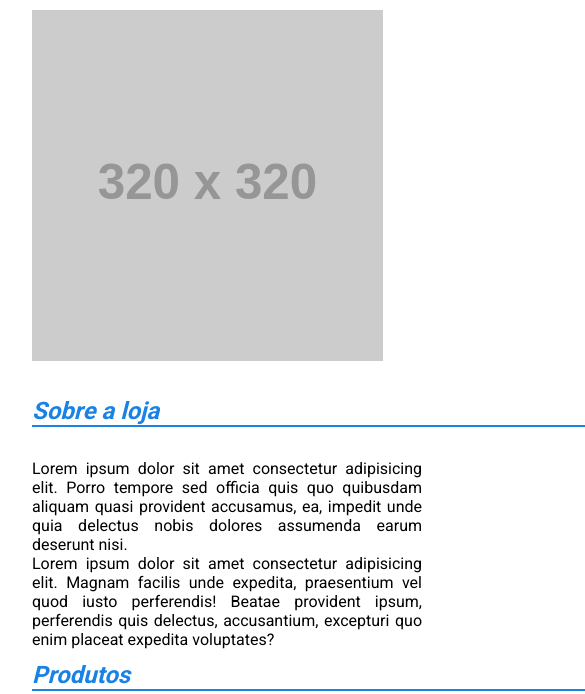
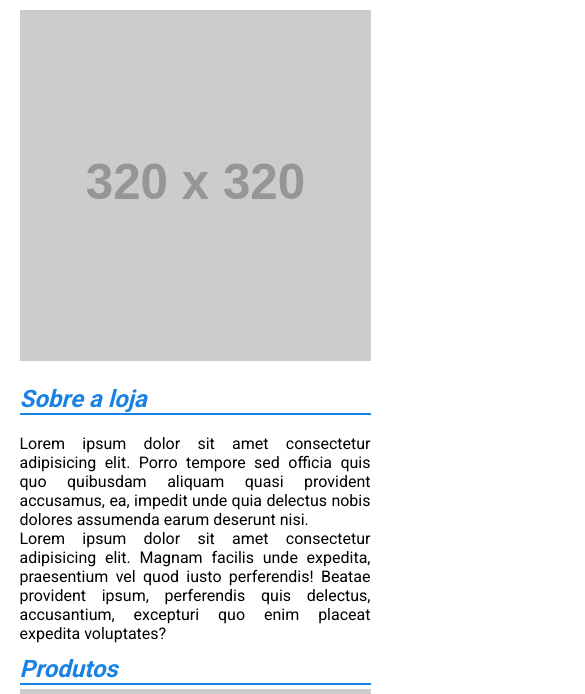
Before and after one commit to Gustavogdcosta/Ebac-exercicio11, a plain HTML site: page index.html in a window 390 px wide. Shown: the part 73-767 px from the top of the page, 585 px wide, since content can reach past the window. Drawn offline with Linux system fonts and the light colour scheme; placeholder pictures from the web are drawn by us.

Commit message:
ajustando textos e margens

```diff
--- a/main.css
+++ b/main.css
@@ -44,6 +44,10 @@ header h1 {
 
 .about div {
     margin-left: 80px;
+}
+
+.about p{
+    text-align: justify;
 }
 
 .about div h2 {
@@ -93,7 +97,8 @@ header h1 {
 @media screen and (max-width: 640px) {
 
     .container {
-        width: 640px;
+        width: 100%;
+        max-width: 640px;
         margin: 0 auto;
     }
 
@@ -139,9 +144,8 @@ header h1 {
     }
 
     .about p {
-        margin: 0 15% 0% 5%;
+        margin: 0 5% 0% 5%;
         text-align: justify;
-        width: 100vw;
     }
 
     .produtos h2 {
@@ -185,7 +189,8 @@ header h1 {
 
 @media screen and (min-width: 641px) and (max-width:1023px) {
     .container {
-        width: 1023px;
+        width: 100%;
+        max-width: 1023px;
         margin: 0 auto;
     }
 
@@ -231,6 +236,7 @@ header h1 {
     .about p {
         margin: 0 5% 0% 5%;
         text-align: justify;
+        max-width: 100%;
     }
 
     .produtos h2 {
```
